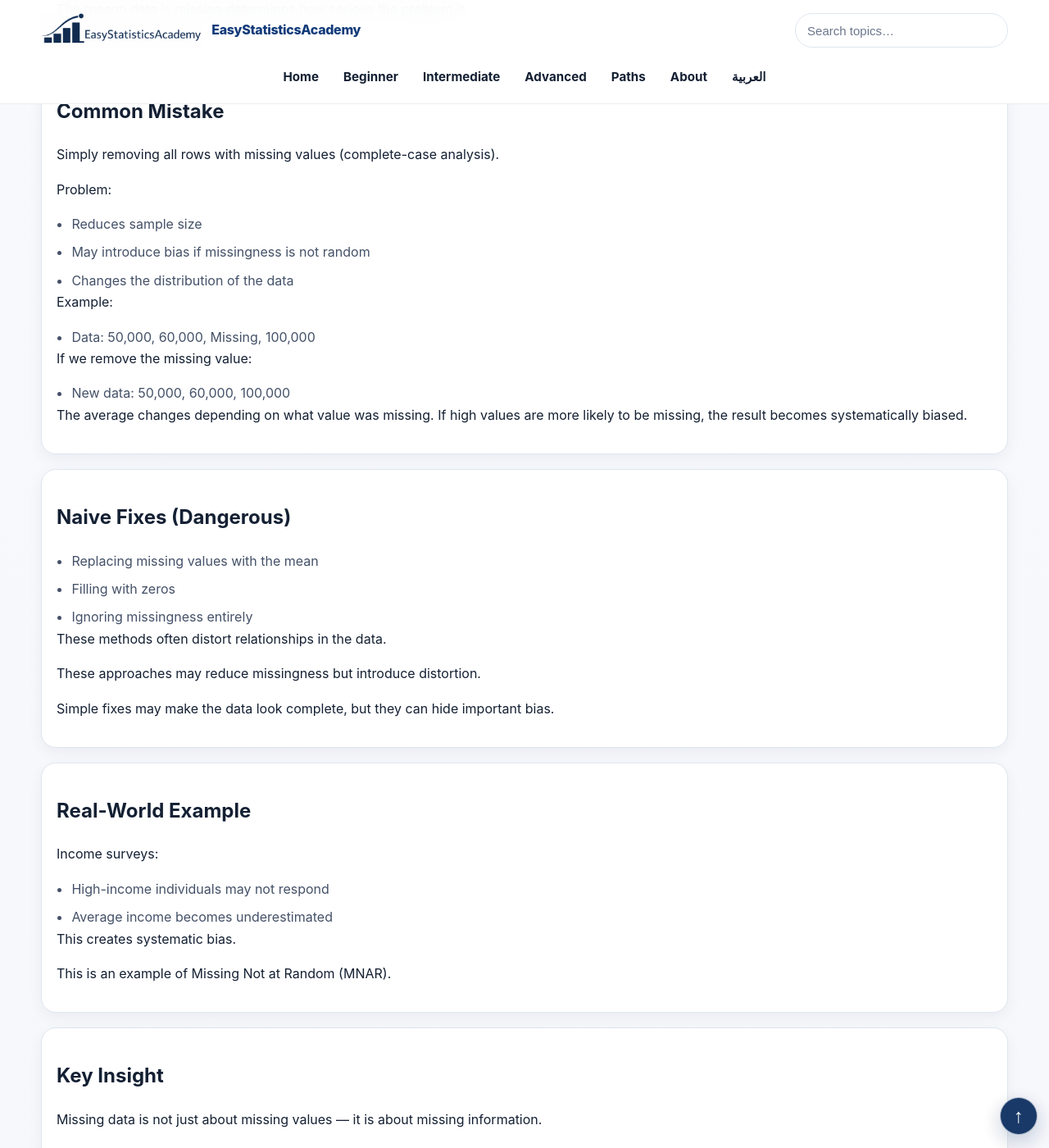
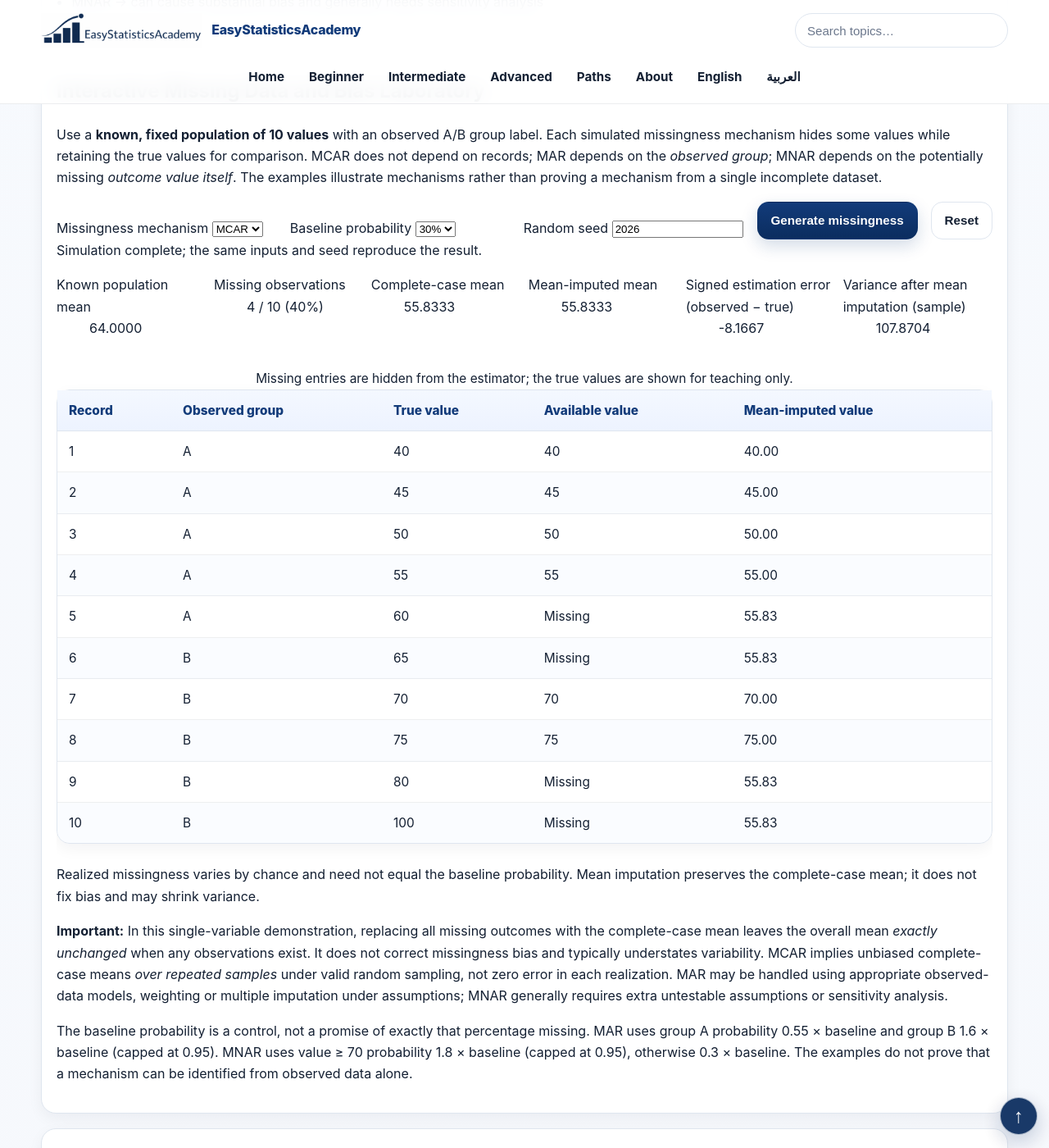
Before and after one commit to ammar-homaida-statistics/easystatisticsacademy, a Jekyll site: the page built from foundations/missing-data/index.md, in a window 1280 px wide and 1400 px high, scrolled down 2553 px. Shown: the whole window at 82% size. Built offline with Jekyll 4.4.1, drawn with Linux system fonts in a browser that asks for light colours; some of the changed text lies outside the part shown.

Commit message:
Add bilingual missing-data laboratory and accurate missingness guidance

```diff
--- a/_includes/header.html
+++ b/_includes/header.html
@@ -59,6 +59,9 @@
         {% elsif page.translation_pair == "sampling-variability" %}
           <a href="/foundations/sampling-variability/" lang="en" dir="ltr">English</a>
           <a href="/ar/foundations/sampling-variability/" lang="ar" dir="rtl">العربية</a>
+        {% elsif page.translation_pair == "missing-data" %}
+          <a href="/foundations/missing-data/" lang="en" dir="ltr">English</a>
+          <a href="/ar/foundations/missing-data/" lang="ar" dir="rtl">العربية</a>
         {% elsif page.lang == "ar" %}
           <a href="/" lang="en" dir="ltr">English</a>
           <a href="/ar/" lang="ar" dir="rtl">العربية</a>
--- a/_layouts/default.html
+++ b/_layouts/default.html
@@ -16,6 +16,9 @@
   {% elsif page.translation_pair == "sampling-variability" %}
   <link rel="alternate" hreflang="en" href="{{ site.url }}/foundations/sampling-variability/" />
   <link rel="alternate" hreflang="ar" href="{{ site.url }}/ar/foundations/sampling-variability/" />
+  {% elsif page.translation_pair == "missing-data" %}
+  <link rel="alternate" hreflang="en" href="{{ site.url }}/foundations/missing-data/" />
+  <link rel="alternate" hreflang="ar" href="{{ site.url }}/ar/foundations/missing-data/" />
   {% endif %}
   {% if page.lang == "ar" %}
   <style>html[dir="rtl"] body{text-align:right}html[dir="rtl"] .hero-actions,html[dir="rtl"] .lesson-nav{direction:rtl}html[dir="rtl"] .esa-math-ltr,html[dir="rtl"] .esa-math-ltr *{direction:ltr;unicode-bidi:isolate}html[dir="rtl"] input[type="number"],html[dir="rtl"] svg{direction:ltr}</style>
--- a/foundations/missing-data/index.md
+++ b/foundations/missing-data/index.md
@@ -4,6 +4,7 @@ title: Missing Data
 description: Understand why data is missing, different types of missingness, and why naive fixes can lead to incorrect conclusions.
 permalink: /foundations/missing-data/
 sidebar: false
+translation_pair: missing-data
 ---
 
 <!-- HERO -->
@@ -88,8 +90,8 @@ sidebar: false
     </p>
 
     <p>
-  When missingness is not random, it creates bias in estimates,
-  affecting statistical inference.
+  Depending on the mechanism and analysis, nonrandom missingness can bias estimates.
+  Even random missingness reduces information, and a single incomplete dataset cannot establish the mechanism.
 </p>
   </div>
 
@@ -124,8 +126,8 @@ sidebar: false
   </p>
 
   <p>
-    If the removed part is random → little distortion
-    If the removed part is systematic → biased results
+    When records are missing independently of their values, complete-case estimators can remain unbiased over repeated sampling, but individual samples still fluctuate.
+    When missingness is selective, the observed distribution can differ systematically from the target distribution.
   </p>
 </div>
 
@@ -137,11 +139,69 @@ sidebar: false
   </p>
 
   <ul class="bullets">
-    <li>MCAR → usually does not introduce bias</li>
+    <li>MCAR → under valid sampling, complete-case means are unbiased on average, though less precise</li>
     <li>MAR → may introduce bias if not handled correctly</li>
-    <li>MNAR → often leads to strong bias</li>
+    <li>MNAR → can cause substantial bias and generally needs sensitivity analysis</li>
   </ul>
 </div>
+
+
+  <!-- FINITE DATASET MISSINGNESS LABORATORY -->
+  <div class="section-block" id="esa-md-lab" style="min-width:0;overflow-wrap:anywhere">
+    <h2>Interactive Missing Data and Bias Laboratory</h2>
+    <p>Use a <strong>known, fixed population of 10 values</strong> with an observed A/B group label.
+    Each simulated missingness mechanism hides some values while retaining the true values for comparison.
+    MCAR does not depend on records; MAR depends on the <em>observed group</em>; MNAR depends on the
+    potentially missing <em>outcome value itself</em>. The examples illustrate mechanisms rather than
+    proving a mechanism from a single incomplete dataset.</p>
+    <div style="display:flex;flex-wrap:wrap;gap:1rem;align-items:end">
+      <label style="flex:1 1 150px">Missingness mechanism
+        <select id="esa-md-mode" style="max-width:100%">
+          <option value="mcar">MCAR</option><option value="mar">MAR</option><option value="mnar">MNAR</option>
+        </select>
+      </label>
+      <label style="flex:1 1 150px">Baseline probability
+        <select id="esa-md-level" style="max-width:100%">
+          <option value="0.1">10%</option><option value="0.3" selected>30%</option><option value="0.5">50%</option>
+        </select>
+      </label>
+      <label style="flex:1 1 150px">Random seed
+        <input id="esa-md-seed" type="number" inputmode="numeric" min="0" max="4294967295" step="1" value="2026" style="width:100%;max-width:160px">
+      </label>
+      <button class="btn" id="esa-md-run" type="button">Generate missingness</button>
+      <button class="btn btn-outline" id="esa-md-reset" type="button">Reset</button>
+    </div>
+    <p id="esa-md-status" role="status" aria-live="polite"></p>
+    <dl style="display:grid;grid-template-columns:repeat(auto-fit,minmax(min(100%,165px),1fr));gap:.6rem">
+      <div><dt>Known population mean</dt><dd id="esa-md-true">—</dd></div>
+      <div><dt>Missing observations</dt><dd id="esa-md-fraction">—</dd></div>
+      <div><dt>Complete-case mean</dt><dd id="esa-md-observed">—</dd></div>
+      <div><dt>Mean-imputed mean</dt><dd id="esa-md-imputed">—</dd></div>
+      <div><dt>Signed estimation error (observed − true)</dt><dd id="esa-md-error">—</dd></div>
+      <div><dt>Variance after mean imputation (sample)</dt><dd id="esa-md-variance">—</dd></div>
+    </dl>
+    <div style="max-width:100%;overflow-x:auto" tabindex="0" role="region" aria-label="Observed and missing data table">
+      <table style="min-width:420px;width:100%">
+        <caption>Missing entries are hidden from the estimator; the true values are shown for teaching only.</caption>
+        <thead><tr><th>Record</th><th>Observed group</th><th>True value</th><th>Available value</th><th>Mean-imputed value</th></tr></thead>
+        <tbody id="esa-md-table"></tbody>
+      </table>
+    </div>
+    <p id="esa-md-notes"></p>
+    <div class="concept-box">
+      <p><strong>Important:</strong> In this single-variable demonstration, replacing all missing outcomes
+      with the complete-case mean leaves the overall mean <em>exactly unchanged</em> when any observations exist.
+      It does not correct missingness bias and typically understates variability. MCAR implies unbiased
+      complete-case means <em>over repeated samples</em> under valid random sampling, not zero error in each realization.
+      MAR may be handled using appropriate observed-data models, weighting or multiple imputation under assumptions;
+      MNAR generally requires extra untestable assumptions or sensitivity analysis.</p>
+      <p>The baseline probability is a control, not a promise of exactly that percentage missing.
+      MAR uses group A probability 0.55 × baseline and group B 1.6 × baseline (capped at 0.95).
+      MNAR uses value ≥ 70 probability 1.8 × baseline (capped at 0.95), otherwise 0.3 × baseline.
+      The examples do not prove that a mechanism can be identified from observed data alone.</p>
+    </div>
+  </div>
+  <script src="/js/missing-data-lab.js" defer></script>
 
   <!-- KEY INSIGHT -->
   <div class="section-block">
--- /dev/null
+++ b/js/missing-data-lab.js
@@ -0,0 +1,84 @@
+/* Fixed-population missing data teaching laboratory. Shared English/Arabic calculations. */
+(function () {
+  "use strict";
+  const root = document.getElementById("esa-md-lab");
+  if (!root) return;
+  const $ = id => document.getElementById(id);
+  const ar = document.documentElement.lang === "ar";
+  const words = ar ? {
+    ready:"اكتملت المحاكاة باستخدام البذرة المحددة.",
+    invalid:"أدخل بذرة صحيحة بين 0 و4294967295 واختر الخيارات المتاحة.",
+    missing:"مفقود", none:"لا توجد قيم مشاهدة", unavailable:"غير متاح",
+    missingness:"تظهر قيمة الفقد المحققة؛ وقد تختلف عن الاحتمال الأساسي.",
+    equality:"الإكمال بالمتوسط لا يغير متوسط القيم المشاهدة، لكنه لا يعالج الانحياز وقد يقلل التباين."
+  } : {
+    ready:"Simulation complete; the same inputs and seed reproduce the result.",
+    invalid:"Enter an integer seed from 0 to 4294967295 and select valid controls.",
+    missing:"Missing", none:"No observed values", unavailable:"Unavailable",
+    missingness:"Realized missingness varies by chance and need not equal the baseline probability.",
+    equality:"Mean imputation preserves the complete-case mean; it does not fix bias and may shrink variance."
+  };
+  const population = [40,45,50,55,60,65,70,75,80,100];
+  const group = ["A","A","A","A","A","B","B","B","B","B"];
+  const N = population.length;
+  const truth = population.reduce((a,b)=>a+b,0)/N;
+  function random(seed) {
+    let state = seed >>> 0;
+    return function () {
+      state = (state + 0x6D2B79F5) >>> 0;
+      let t = Math.imul(state ^ (state >>> 15), 1 | state);
+      t ^= t + Math.imul(t ^ (t >>> 7), 61 | t);
+      return ((t ^ (t >>> 14)) >>> 0) / 4294967296;
+    };
+  }
+  const mode=$("esa-md-mode"), level=$("esa-md-level"), seed=$("esa-md-seed");
+  const status=$("esa-md-status"), table=$("esa-md-table");
+  function put(id,value) { $(id).textContent=value; }
+  function format(value) { return Number.isFinite(value) ? value.toFixed(4) : words.unavailable; }
+  function probability(kind,p,i) {
+    if (kind==="mcar") return p;
+    if (kind==="mar") return group[i]==="B" ? Math.min(.95,1.6*p) : .55*p;
+    return population[i]>=70 ? Math.min(.95,1.8*p) : .3*p;
+  }
+  function simulate() {
+    const nSeed=Number(seed.value), p=Number(level.value), kind=mode.value;
+    if (!seed.value.trim() || !Number.isInteger(nSeed) || nSeed<0 || nSeed>4294967295 ||
+        ![.1,.3,.5].includes(p) || !["mcar","mar","mnar"].includes(kind)) {
+      status.textContent=words.invalid;
+      return;
+    }
+    const rng=random(nSeed);
+    const missing=population.map((value,i)=>rng()<probability(kind,p,i));
+    const observed=population.filter((value,i)=>!missing[i]);
+    const count=missing.filter(Boolean).length;
+    const obsMean=observed.length ? observed.reduce((a,b)=>a+b,0)/observed.length : NaN;
+    const filled=population.map((value,i)=>missing[i]?obsMean:value);
+    const filledMean=observed.length?filled.reduce((a,b)=>a+b,0)/N:NaN;
+    const filledVar=observed.length?filled.reduce((a,b)=>a+(b-filledMean)**2,0)/(N-1):NaN;
+    put("esa-md-true",format(truth));
+    put("esa-md-fraction",count+" / "+N+" ("+(100*count/N).toFixed(0)+"%)");
+    put("esa-md-observed",format(obsMean));
+    put("esa-md-imputed",format(filledMean));
+    put("esa-md-error",format(obsMean-truth));
+    put("esa-md-variance",format(filledVar));
+    table.replaceChildren();
+    population.forEach((value,i)=>{
+      const tr=document.createElement("tr");
+      [i+1,group[i],value,missing[i]?words.missing:value,
+        !observed.length?words.unavailable:filled[i].toFixed(2)].forEach(cell=>{
+        const td=document.createElement("td");
+        td.textContent=String(cell);
+        tr.appendChild(td);
+      });
+      table.appendChild(tr);
+    });
+    status.textContent=words.ready;
+    $("esa-md-notes").textContent=observed.length?words.missingness+" "+words.equality:
+      words.none+". "+words.missingness;
+  }
+  $("esa-md-run").addEventListener("click",simulate);
+  $("esa-md-reset").addEventListener("click",()=>{
+    mode.value="mcar";level.value="0.3";seed.value="2026";simulate();
+  });
+  simulate();
+})();
```
Also changed, not shown: other parts of foundations/missing-data/index.md (+1 -0 lines), ar/foundations/missing-data/index.md (added, +126 -0 lines), ar/index.md (+1 -1 lines).
